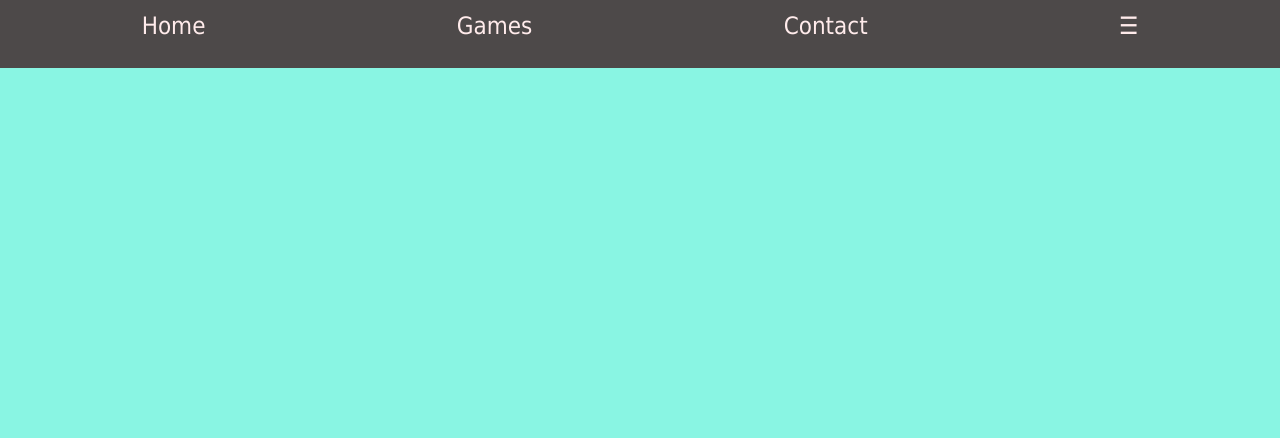
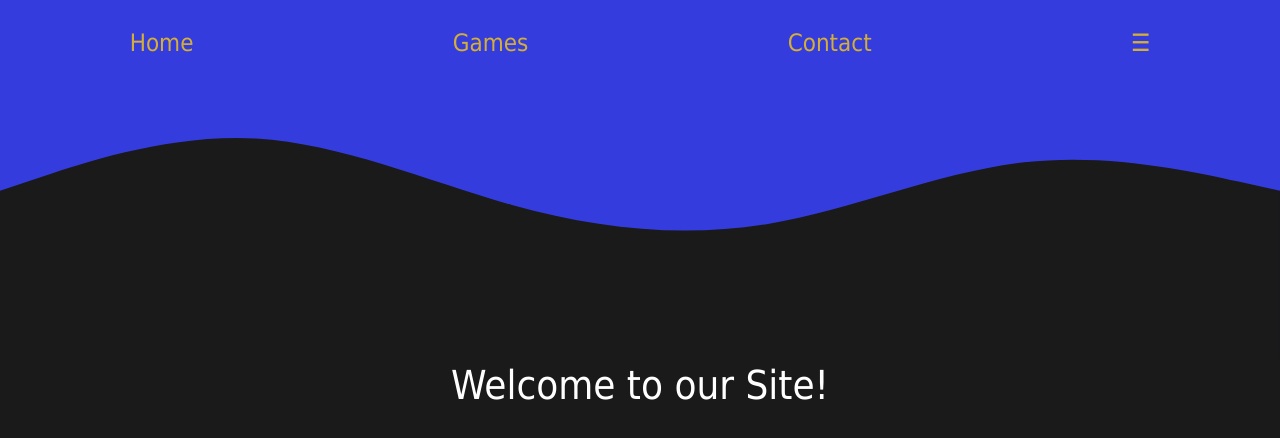
Before and after one commit to CaptCaddburry/Example-Projects, a plain HTML site: page BJ Gifts/html/index.html in a window 1280 px wide. Drawn offline with nearby package versions, Linux system fonts and the light colour scheme.

Commit message:
updated navbar and colors

```diff
--- a/BJ Gifts/html/index.html
+++ b/BJ Gifts/html/index.html
@@ -18,7 +18,15 @@
             <li class="navlink"><a href="#">Contact</a></li>
             <li class="dropdownlink"><a href="#">&#9776;</a></li>
         </ul>
+        <svg xmlns="http://www.w3.org/2000/svg" viewBox="0 0 1440 320">
+            <path d="M0,128L48,112C96,96,192,64,288,69.3C384,75,480,117,576,144C672,171,768,181,864,165.3C960,149,1056,107,1152,96C1248,85,1344,107,1392,117.3L1440,128L1440,320L1392,320C1344,320,1248,320,1152,320C1056,320,960,320,864,320C768,320,672,320,576,320C480,320,384,320,288,320C192,320,96,320,48,320L0,320Z"></path>
+        </svg>
     </nav>
+    <div class="header-container">
+        <header>
+            <h1>Welcome to our Site!</h1>
+        </header>
+    </div>
     <script src="https://code.jquery.com/jquery-3.5.1.slim.min.js"
         integrity="sha384-DfXdz2htPH0lsSSs5nCTpuj/zy4C+OGpamoFVy38MVBnE+IbbVYUew+OrCXaRkfj" crossorigin="anonymous">
     </script>
--- a/BJ Gifts/sass/_variables.sass
+++ b/BJ Gifts/sass/_variables.sass
@@ -1,4 +1,4 @@
-$brand-primary: #89f5e3
-$brand-secondary: #ffebeb
+$brand-primary: #1f26c1
+$brand-secondary: #d4af37
 $white: #ffffff
 $black: #000000
--- a/BJ Gifts/sass/base/_base.sass
+++ b/BJ Gifts/sass/base/_base.sass
@@ -1,7 +1,9 @@
 html
     min-height: 100%
+    height: 1000px
 
 body
     margin: 0
     font-family: Tahoma, Geneva, sans-serif
-    background-color: $brand-primary
+    background: lighten($black, 10%)
+    //background: repeating-linear-gradient(45deg, $brand-primary, $brand-primary 120px, $brand-secondary 120px, $brand-secondary 130px)
--- a/BJ Gifts/sass/modules/_modules.sass
+++ b/BJ Gifts/sass/modules/_modules.sass
@@ -0,0 +1,5 @@
+.header-container
+    text-align: center
+    header
+        h1
+            color: $white
--- a/BJ Gifts/sass/modules/_navbar.sass
+++ b/BJ Gifts/sass/modules/_navbar.sass
@@ -1,7 +1,8 @@
 .navbar
     display: block
     width: 100%
-    background-color: #4d4949
+    padding: 25px 0 0 0
+    background-color: lighten($brand-primary, 10%)
 
 .topnav
     display: flex
@@ -21,3 +22,7 @@
 
 .dropdownlink
     @extend .navlink
+
+path
+    fill: lighten($black, 10%)
+    fill-opacity: 1
```
Also changed, not shown: BJ Gifts/css/styles.css, 1 other file.
